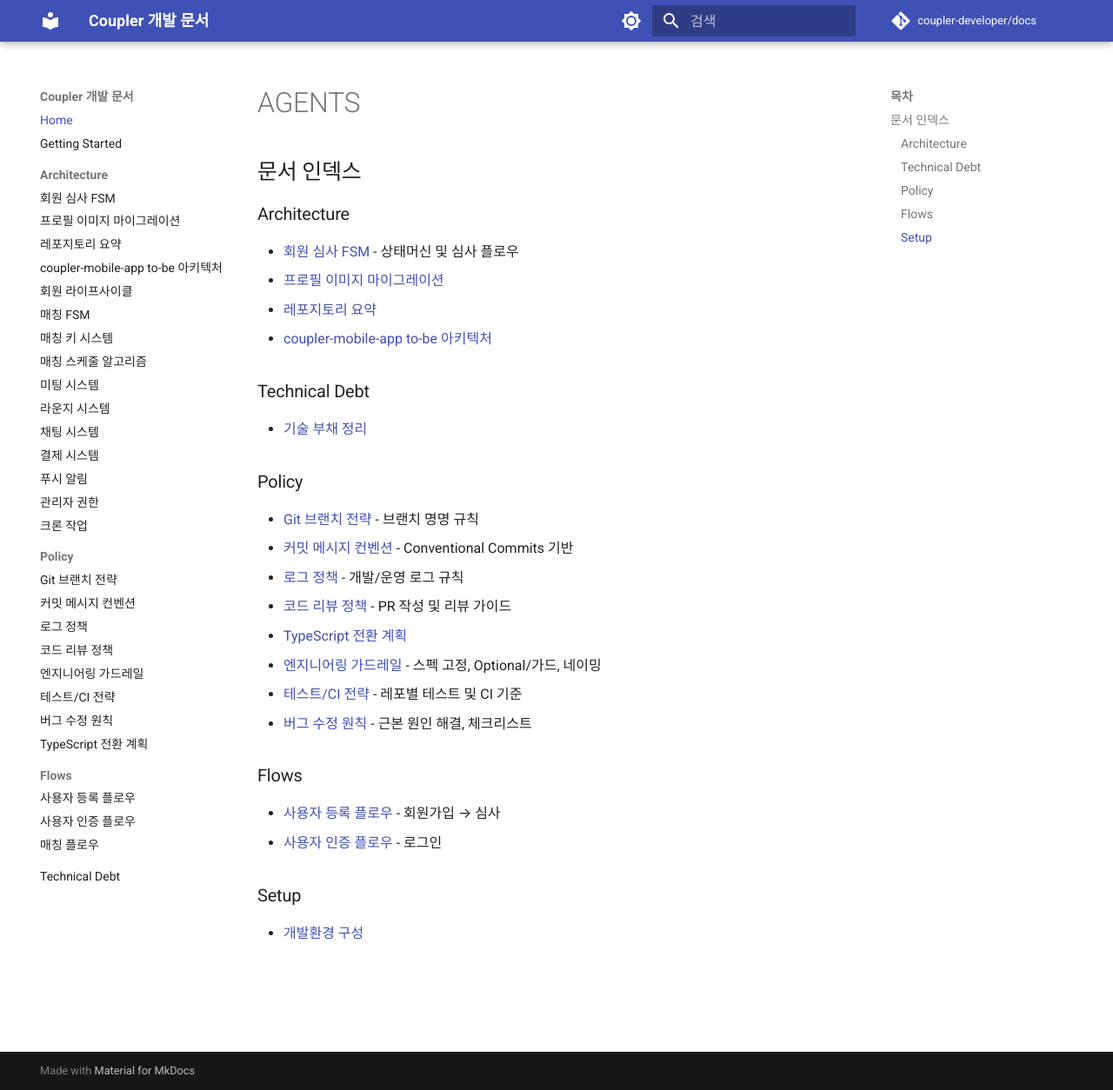
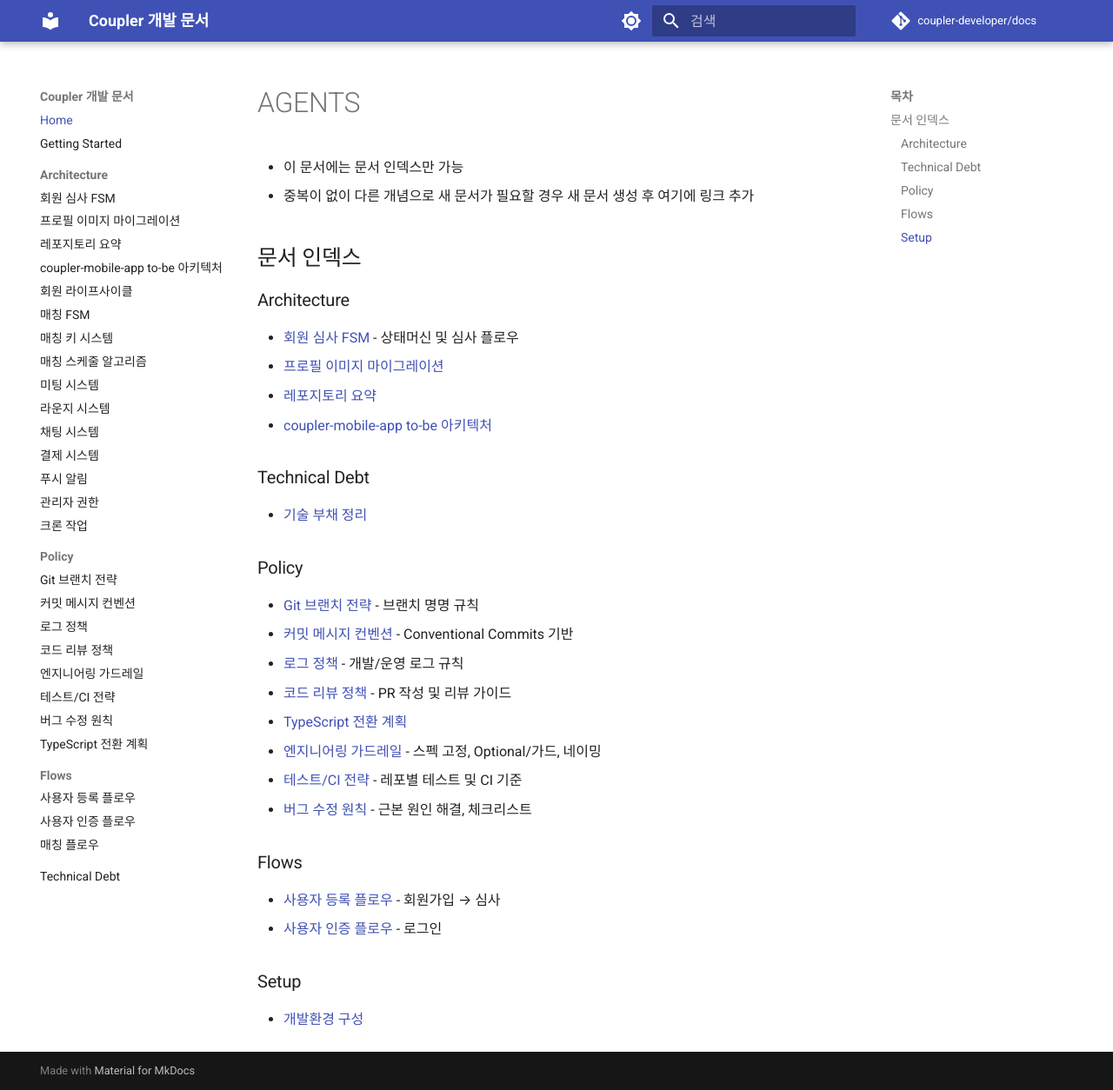
Before and after one commit to coupler-developer/docs, an MkDocs documentation site: the page built from content/AGENTS.md, in a window 1280 px wide and 1254 px high. Shown: the whole window at 87% size. Built offline with MkDocs 1.6.1 and Material for MkDocs 9.7.7, drawn with Linux system fonts in a browser that asks for light colours; comment, search, counter and statistics services are not loaded.

Commit message:
docs: clarify AGENTS is index only

```diff
--- a/content/AGENTS.md
+++ b/content/AGENTS.md
@@ -1,4 +1,7 @@
 # AGENTS
+
+- 이 문서에는 문서 인덱스만 가능
+- 중복이 없이 다른 개념으로 새 문서가 필요할 경우 새 문서 생성 후 여기에 링크 추가
 
 ## 문서 인덱스
 
```
